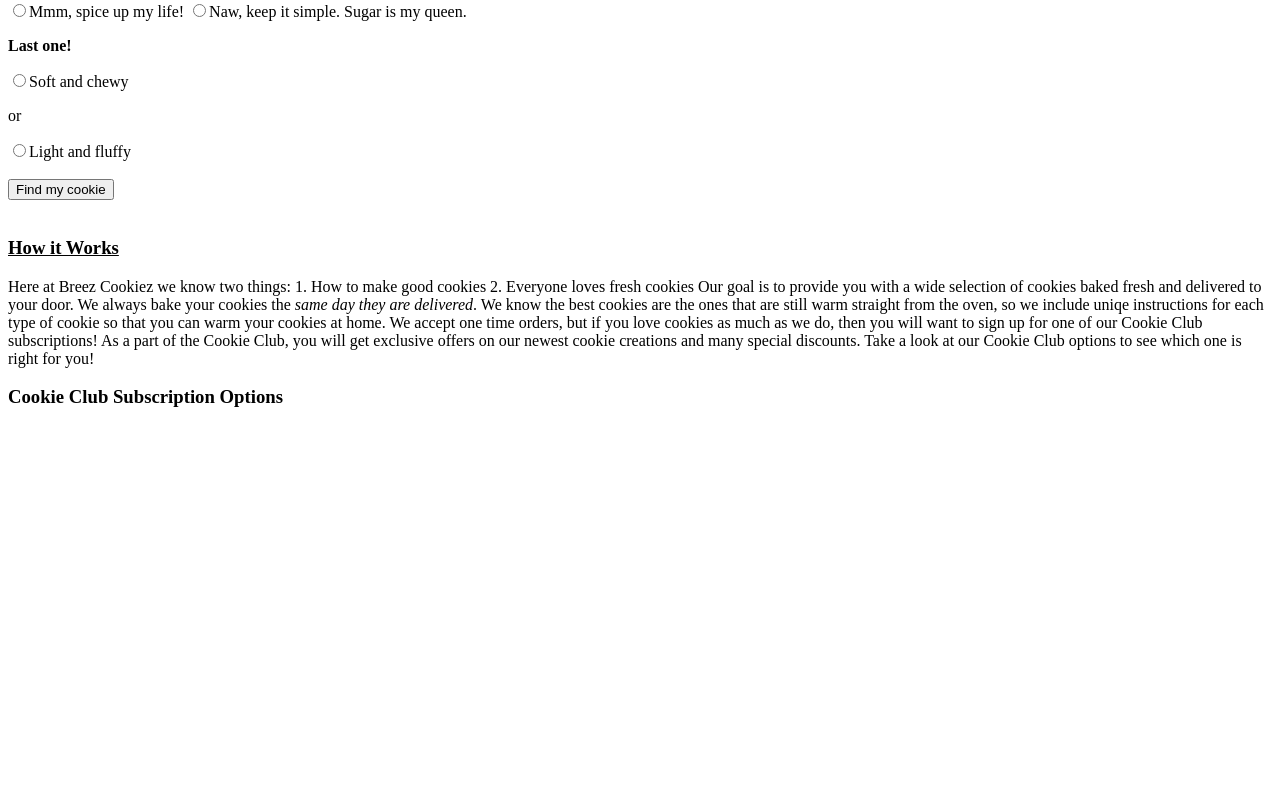
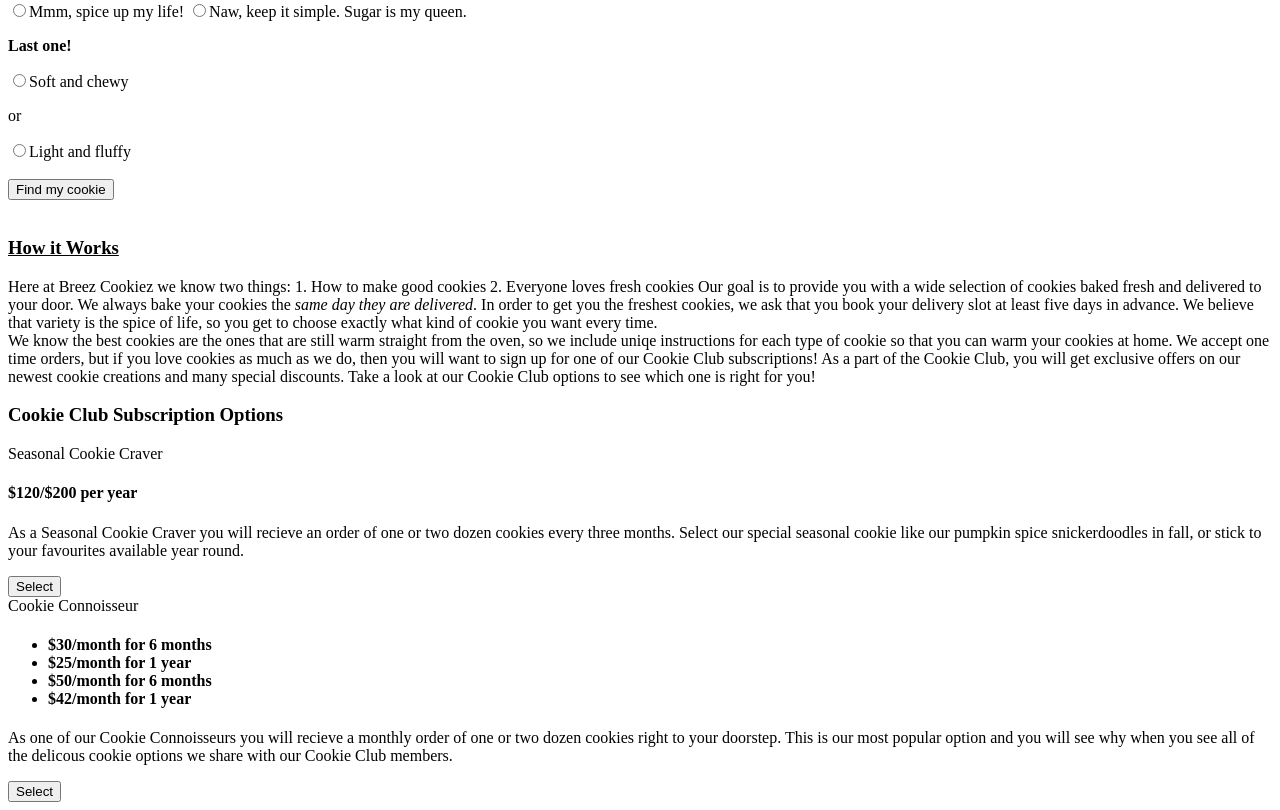
Before and after one commit to BreeSavage/breezcookiez, a plain HTML site: page index.html in a window 1280 px wide. Shown: the part 731-1541 px from the top of the page. Before the commit the page ends 1158 px from the top, so only its background shows below. Drawn offline with Linux system fonts and the light colour scheme.

Commit message:
subscription option page

```diff
--- a/index.html
+++ b/index.html
@@ -103,8 +103,11 @@
     1. How to make good cookies
     2. Everyone loves fresh cookies
     Our goal is to provide you with a wide selection of cookies baked fresh
-    and delivered to your door. We always bake your cookies the <em>same day they are delivered</em>. We
-    know the best cookies are the ones that are still warm straight from the oven,
+    and delivered to your door. We always bake your cookies the <em>same day they are delivered</em>. In
+    order to get you the freshest cookies, we ask that you book your delivery slot at least
+    five days in advance. We believe that variety is the spice of life, so you
+    get to choose exactly what kind of cookie you want every time. <br>
+    We know the best cookies are the ones that are still warm straight from the oven,
     so we include uniqe instructions for each type of cookie so that you can warm your cookies at home.
     We accept one time orders, but if you love cookies as much as we do, then you
     will want to sign up for one of our Cookie Club subscriptions! As a part of the Cookie Club,
@@ -115,7 +118,36 @@
 
 <section id="subscription-options">
     <h3>Cookie Club Subscription Options</h3>
+    <div class="cookie-club" id="seasonal">
+        <div class="level">Seasonal Cookie Craver</div>
+        <h4>$120/$200 per year</h4>
+        <p>
+            As a Seasonal Cookie Craver you will recieve an order of
+            one or two dozen cookies every three months. Select our special seasonal
+            cookie like our pumpkin spice snickerdoodles in fall, or stick
+            to your favourites available year round.
+        </p>
+        <button class="btn">Select</button>
+    </div>
 
+    <div class="cookie-club" id="Connoisseur">
+    <div class="level">Cookie Connoisseur</div>
+        <h4>
+            <ul>
+                <li>$30/month for 6 months</li>
+                <li>$25/month for 1 year</li>
+                <li>$50/month for 6 months</li>
+                <li>$42/month for 1 year</li>
+            </ul>
+        </h4>
+        <p>
+            As one of our Cookie Connoisseurs you will recieve a monthly order
+            of one or two dozen cookies right to your doorstep. This is our most
+            popular option and you will see why when you see all of the delicous
+            cookie options we share with our Cookie Club members.
+        </p>
+        <button class="btn">Select</button>
+    </div>
 </section>
 
 </body>
```
